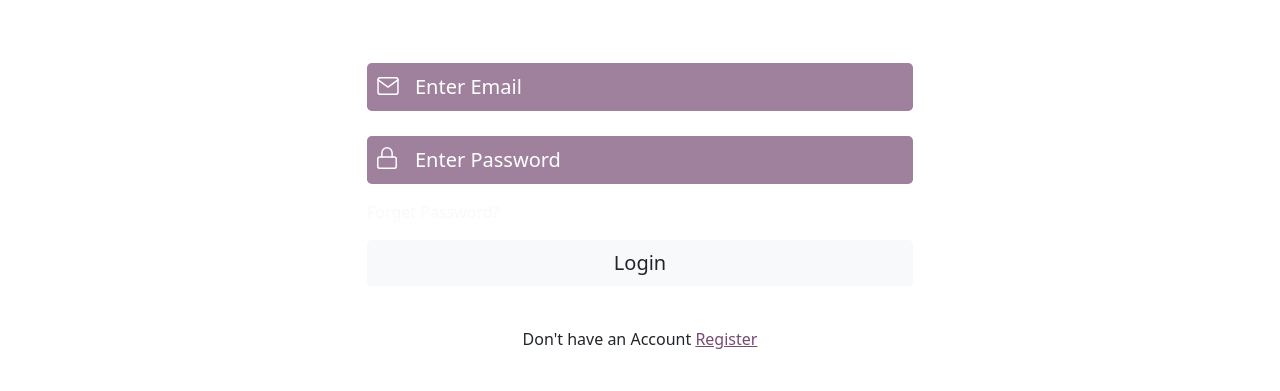
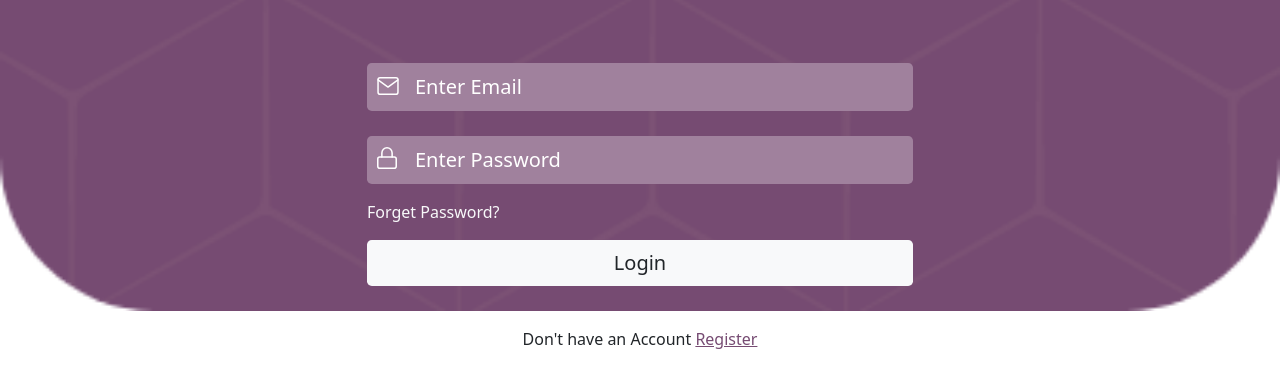
Before and after one commit to mervekrblt/klea-makeup-and-cosmetic, a website: page index.html in a window 1280 px wide. Shown: the part 409-800 px from the top of the page. Drawn offline with Linux system fonts and the light colour scheme; the site is published under a folder, as on GitHub Pages, so addresses that start at the root find nothing.

Commit message:
Change background url

```diff
--- a/sass/main.scss
+++ b/sass/main.scss
@@ -19,7 +19,7 @@ $input-btn-padding-x-lg: 3rem;
 $input-placeholder-color: white;
 
 .bg-body {
-  background-image :url("/klea/bg.png");
+  background-image: url("../klea/bg.png");
   background-size: cover;
   background-repeat: no-repeat;
   background-position: center bottom;
```
Also changed, not shown: sass/main.css, 1 other file.
